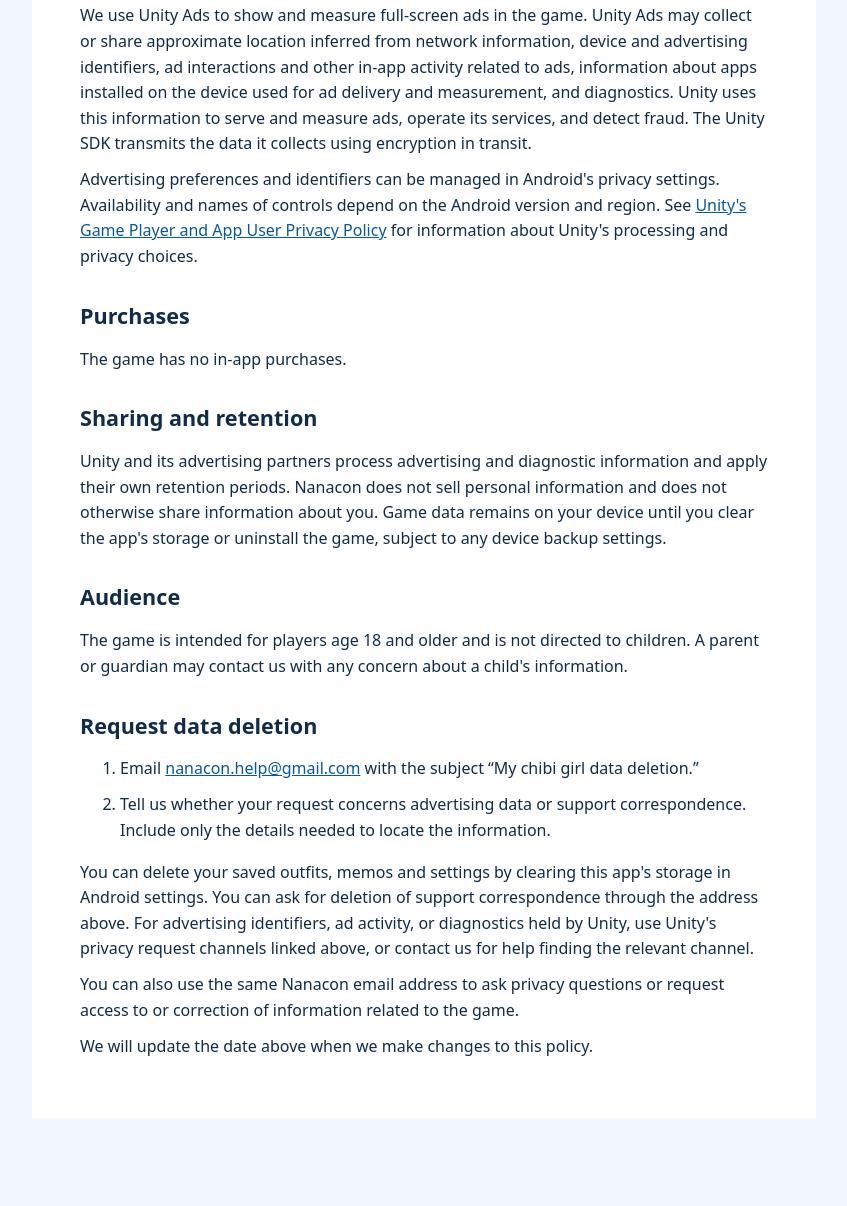
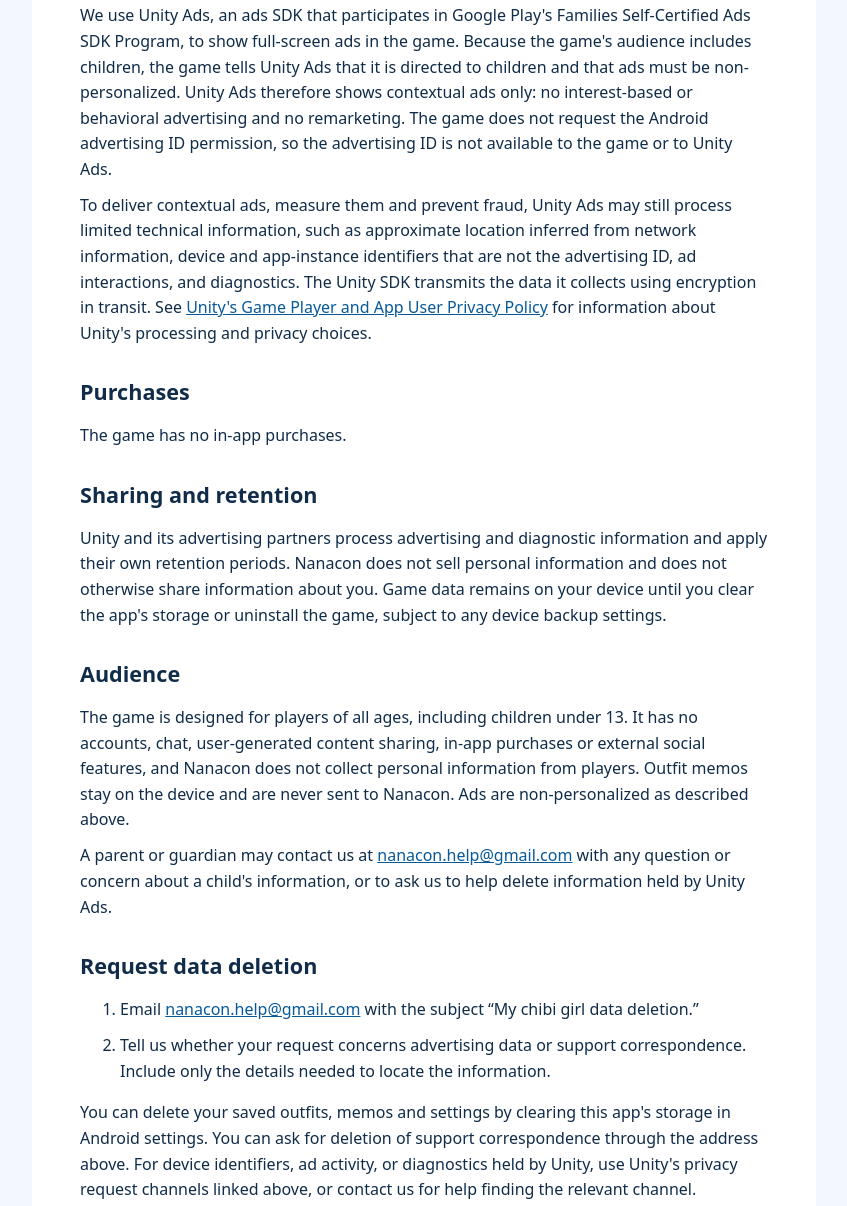
Before and after one commit to ggonggee/nanacon-privacy, a plain HTML site: page my-chibi-girl.html in a window 1280 px wide. Shown: the part 607-1813 px from the top of the page, without its empty margins (216-1063 px from the left). Before the commit the page ends 1725 px from the top, so only its background shows below. Drawn offline with Linux system fonts and the light colour scheme.

Commit message:
My chibi girl: audience includes children, non-personalized ads, no advertising ID
Co-Authored-By: Claude Opus 5.5 <noreply@anthropic.com>

```diff
--- a/my-chibi-girl.html
+++ b/my-chibi-girl.html
@@ -21,7 +21,7 @@
   <header>
     <p>Nanacon · My chibi girl - Dress up game (최애소녀)</p>
     <h1>Privacy Policy</h1>
-    <p>Last updated November 24, 2026</p>
+    <p>Last updated November 26, 2026</p>
   </header>
 
   <p>This policy explains how Nanacon and the services in My chibi girl - Dress up game (Korean title: 최애소녀) for Android (package com.ggee.mychibireboot), a single-player anime dress-up game, handle information when you play the game or see an ad.</p>
@@ -30,8 +30,8 @@
   <p>The game does not require an account and does not use a game server. Your current outfit and background, saved outfit slots and the memos you write for them, and your music and sound-effect volume are stored only on your device so you can continue where you left off. Nanacon does not receive this information. Clearing the app's storage or uninstalling the game removes it.</p>
 
   <h2>Ads and diagnostics</h2>
-  <p>We use Unity Ads to show and measure full-screen ads in the game. Unity Ads may collect or share approximate location inferred from network information, device and advertising identifiers, ad interactions and other in-app activity related to ads, information about apps installed on the device used for ad delivery and measurement, and diagnostics. Unity uses this information to serve and measure ads, operate its services, and detect fraud. The Unity SDK transmits the data it collects using encryption in transit.</p>
-  <p>Advertising preferences and identifiers can be managed in Android's privacy settings. Availability and names of controls depend on the Android version and region. See <a href="https://unity.com/legal/game-player-and-app-user-privacy-policy">Unity's Game Player and App User Privacy Policy</a> for information about Unity's processing and privacy choices.</p>
+  <p>We use Unity Ads, an ads SDK that participates in Google Play's Families Self-Certified Ads SDK Program, to show full-screen ads in the game. Because the game's audience includes children, the game tells Unity Ads that it is directed to children and that ads must be non-personalized. Unity Ads therefore shows contextual ads only: no interest-based or behavioral advertising and no remarketing. The game does not request the Android advertising ID permission, so the advertising ID is not available to the game or to Unity Ads.</p>
+  <p>To deliver contextual ads, measure them and prevent fraud, Unity Ads may still process limited technical information, such as approximate location inferred from network information, device and app-instance identifiers that are not the advertising ID, ad interactions, and diagnostics. The Unity SDK transmits the data it collects using encryption in transit. See <a href="https://unity.com/legal/game-player-and-app-user-privacy-policy">Unity's Game Player and App User Privacy Policy</a> for information about Unity's processing and privacy choices.</p>
 
   <h2>Purchases</h2>
   <p>The game has no in-app purchases.</p>
@@ -40,14 +40,15 @@
   <p>Unity and its advertising partners process advertising and diagnostic information and apply their own retention periods. Nanacon does not sell personal information and does not otherwise share information about you. Game data remains on your device until you clear the app's storage or uninstall the game, subject to any device backup settings.</p>
 
   <h2>Audience</h2>
-  <p>The game is intended for players age 18 and older and is not directed to children. A parent or guardian may contact us with any concern about a child's information.</p>
+  <p>The game is designed for players of all ages, including children under 13. It has no accounts, chat, user-generated content sharing, in-app purchases or external social features, and Nanacon does not collect personal information from players. Outfit memos stay on the device and are never sent to Nanacon. Ads are non-personalized as described above.</p>
+  <p>A parent or guardian may contact us at <a href="mailto:nanacon.help@gmail.com">nanacon.help@gmail.com</a> with any question or concern about a child's information, or to ask us to help delete information held by Unity Ads.</p>
 
   <h2 id="data-deletion">Request data deletion</h2>
   <ol>
     <li>Email <a href="mailto:nanacon.help@gmail.com?subject=My%20chibi%20girl%20data%20deletion">nanacon.help@gmail.com</a> with the subject “My chibi girl data deletion.”</li>
     <li>Tell us whether your request concerns advertising data or support correspondence. Include only the details needed to locate the information.</li>
   </ol>
-  <p>You can delete your saved outfits, memos and settings by clearing this app's storage in Android settings. You can ask for deletion of support correspondence through the address above. For advertising identifiers, ad activity, or diagnostics held by Unity, use Unity's privacy request channels linked above, or contact us for help finding the relevant channel.</p>
+  <p>You can delete your saved outfits, memos and settings by clearing this app's storage in Android settings. You can ask for deletion of support correspondence through the address above. For device identifiers, ad activity, or diagnostics held by Unity, use Unity's privacy request channels linked above, or contact us for help finding the relevant channel.</p>
   <p>You can also use the same Nanacon email address to ask privacy questions or request access to or correction of information related to the game.</p>
   <p>We will update the date above when we make changes to this policy.</p>
 </main>
```
